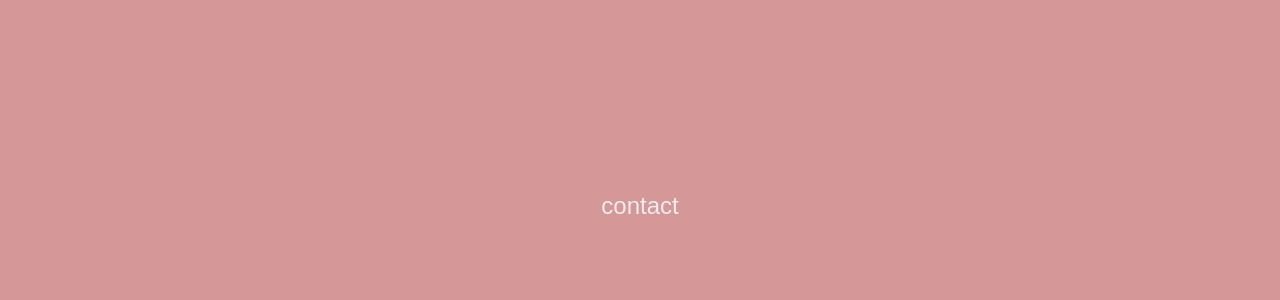
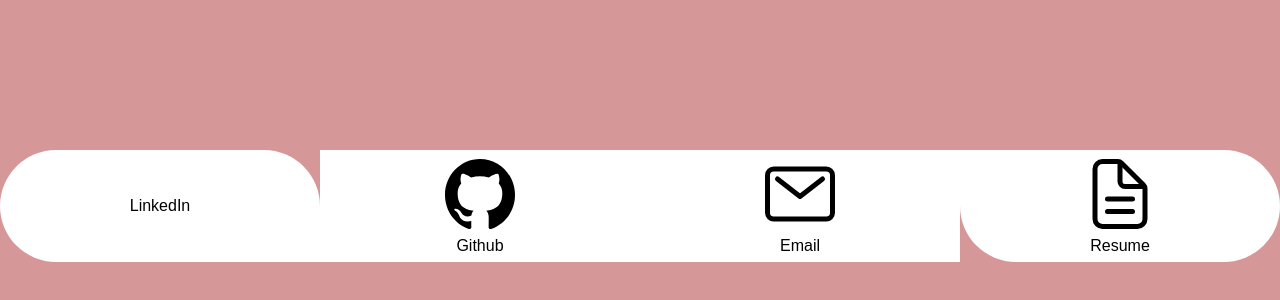
Before and after one commit to jetodd/portfolio, a Next.js app: page /connect in a window 1280 px wide. Shown: the part 194-494 px from the top of the page. Built offline with nearby package versions, Linux system fonts and the light colour scheme.

Commit message:
added icons to page

```diff
--- a/src/app/connect/page.tsx
+++ b/src/app/connect/page.tsx
@@ -3,7 +3,32 @@
       className="h-dvh w-dvh justify-center content-center text-center"
       style={{ ["backgroundColor" as any]: 'var(--color-contact)' }}>
       <section className="mx-auto -my-32 md:my-0 flex h-screen w-screen flex-col justify-center">
-        <span className='text-2xl'>contact</span>
+        <div className="grid grid-cols-1 md:grid-cols-4">
+          <div className="bg-white py-1 text-black rounded-t-full md:rounded-l-full content-center justify-center">
+            <span className="grid place-content-center">
+              <svg className="w-[80]" xmlns="http://www.w3.org/2000/svg" viewBox="0 0 512 512"><path d="M444.17 32H70.28C49.85 32 32 46.7 32 66.89v374.72C32 461.91 49.85 480 70.28 480h373.78c20.54 0 35.94-18.21 35.94-38.39V66.89C480.12 46.7 464.6 32 444.17 32zm-273.3 373.43h-64.18V205.88h64.18zM141 175.54h-.46c-20.54 0-33.84-15.29-33.84-34.43 0-19.49 13.65-34.42 34.65-34.42s33.85 14.82 34.31 34.42c-.01 19.14-13.31 34.43-34.66 34.43zm264.43 229.89h-64.18V296.32c0-26.14-9.34-44-32.56-44-17.74 0-28.24 12-32.91 23.69-1.75 4.2-2.22 9.92-2.22 15.76v113.66h-64.18V205.88h64.18v27.77c9.34-13.3 23.93-32.44 57.88-32.44 42.13 0 74 27.77 74 87.64z"/></svg>
+            </span>
+            LinkedIn
+          </div>
+          <div className="bg-white py-1 text-black content-center display-grid">
+            <span className="grid place-content-center">
+              <svg className="w-[80px] content-center" xmlns="http://www.w3.org/2000/svg" viewBox="0 0 512 512"><path d="M256 32C132.3 32 32 134.9 32 261.7c0 101.5 64.2 187.5 153.2 217.9a17.56 17.56 0 003.8.4c8.3 0 11.5-6.1 11.5-11.4 0-5.5-.2-19.9-.3-39.1a102.4 102.4 0 01-22.6 2.7c-43.1 0-52.9-33.5-52.9-33.5-10.2-26.5-24.9-33.6-24.9-33.6-19.5-13.7-.1-14.1 1.4-14.1h.1c22.5 2 34.3 23.8 34.3 23.8 11.2 19.6 26.2 25.1 39.6 25.1a63 63 0 0025.6-6c2-14.8 7.8-24.9 14.2-30.7-49.7-5.8-102-25.5-102-113.5 0-25.1 8.7-45.6 23-61.6-2.3-5.8-10-29.2 2.2-60.8a18.64 18.64 0 015-.5c8.1 0 26.4 3.1 56.6 24.1a208.21 208.21 0 01112.2 0c30.2-21 48.5-24.1 56.6-24.1a18.64 18.64 0 015 .5c12.2 31.6 4.5 55 2.2 60.8 14.3 16.1 23 36.6 23 61.6 0 88.2-52.4 107.6-102.3 113.3 8 7.1 15.2 21.1 15.2 42.5 0 30.7-.3 55.5-.3 63 0 5.4 3.1 11.5 11.4 11.5a19.35 19.35 0 004-.4C415.9 449.2 480 363.1 480 261.7 480 134.9 379.7 32 256 32z"/></svg>
+            </span>
+            Github
+          </div>
+          <div className="bg-white py-1 text-black content-center">
+            <span className="grid place-content-center">
+              <svg className="w-[80px]" xmlns="http://www.w3.org/2000/svg" viewBox="0 0 512 512"><rect x="48" y="96" width="416" height="320" rx="40" ry="40" fill="none" stroke="currentColor" stroke-linecap="round" stroke-linejoin="round" stroke-width="32"/><path fill="none" stroke="currentColor" stroke-linecap="round" stroke-linejoin="round" stroke-width="32" d="M112 160l144 112 144-112"/></svg>
+            </span>
+            Email
+          </div>
+          <div className="bg-white py-1 text-black rounded-b-full md:rounded-r-full content-center">
+            <span className="grid place-content-center">
+            <svg className="w-[80px]" xmlns="http://www.w3.org/2000/svg" viewBox="0 0 512 512"><path d="M416 221.25V416a48 48 0 01-48 48H144a48 48 0 01-48-48V96a48 48 0 0148-48h98.75a32 32 0 0122.62 9.37l141.26 141.26a32 32 0 019.37 22.62z" fill="none" stroke="currentColor" stroke-linejoin="round" stroke-width="32"/><path d="M256 56v120a32 32 0 0032 32h120M176 288h160M176 368h160" fill="none" stroke="currentColor" stroke-linecap="round" stroke-linejoin="round" stroke-width="32"/></svg>
+            </span>
+            Resume
+          </div>
+        </div>
       </section>
     </main>
 }
```
